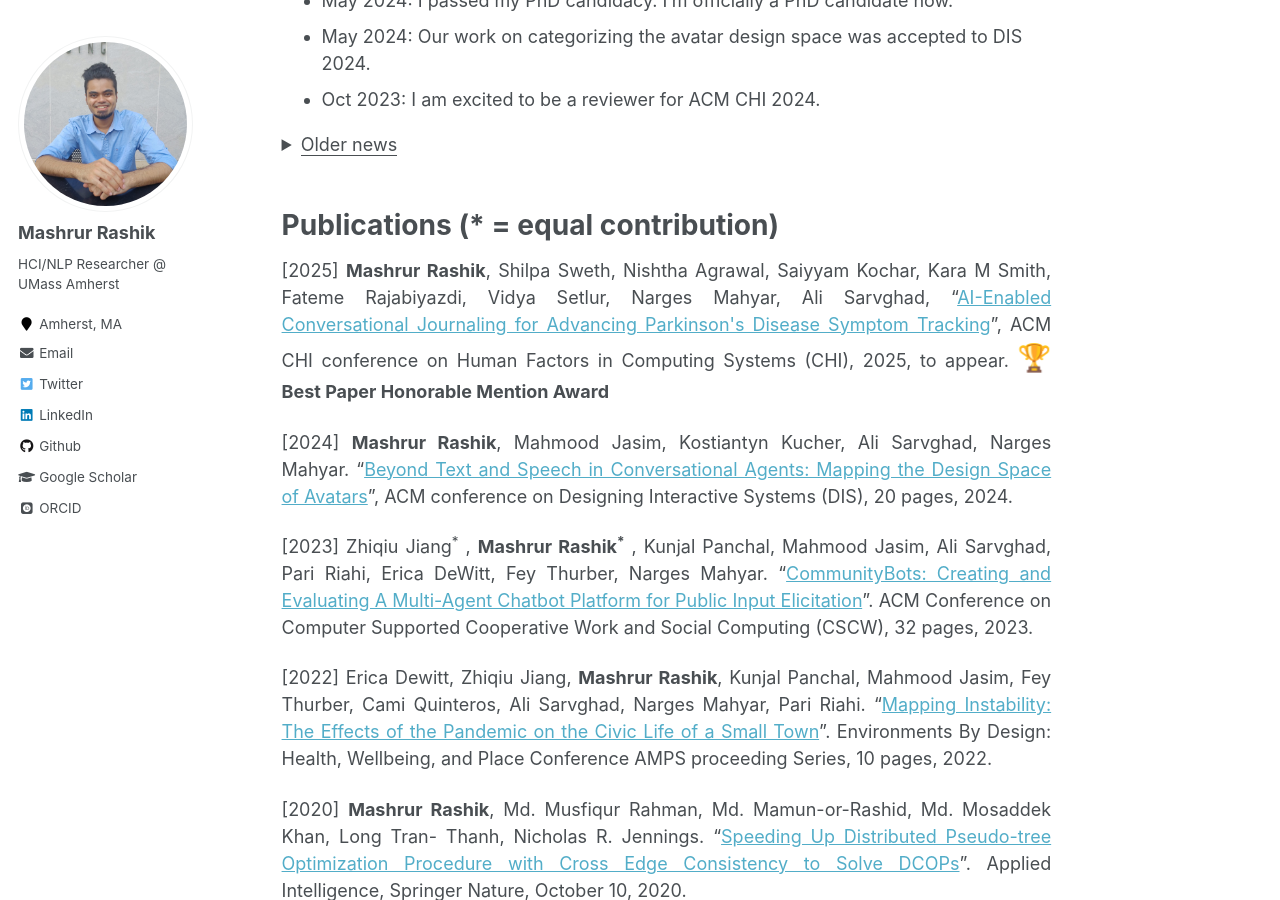
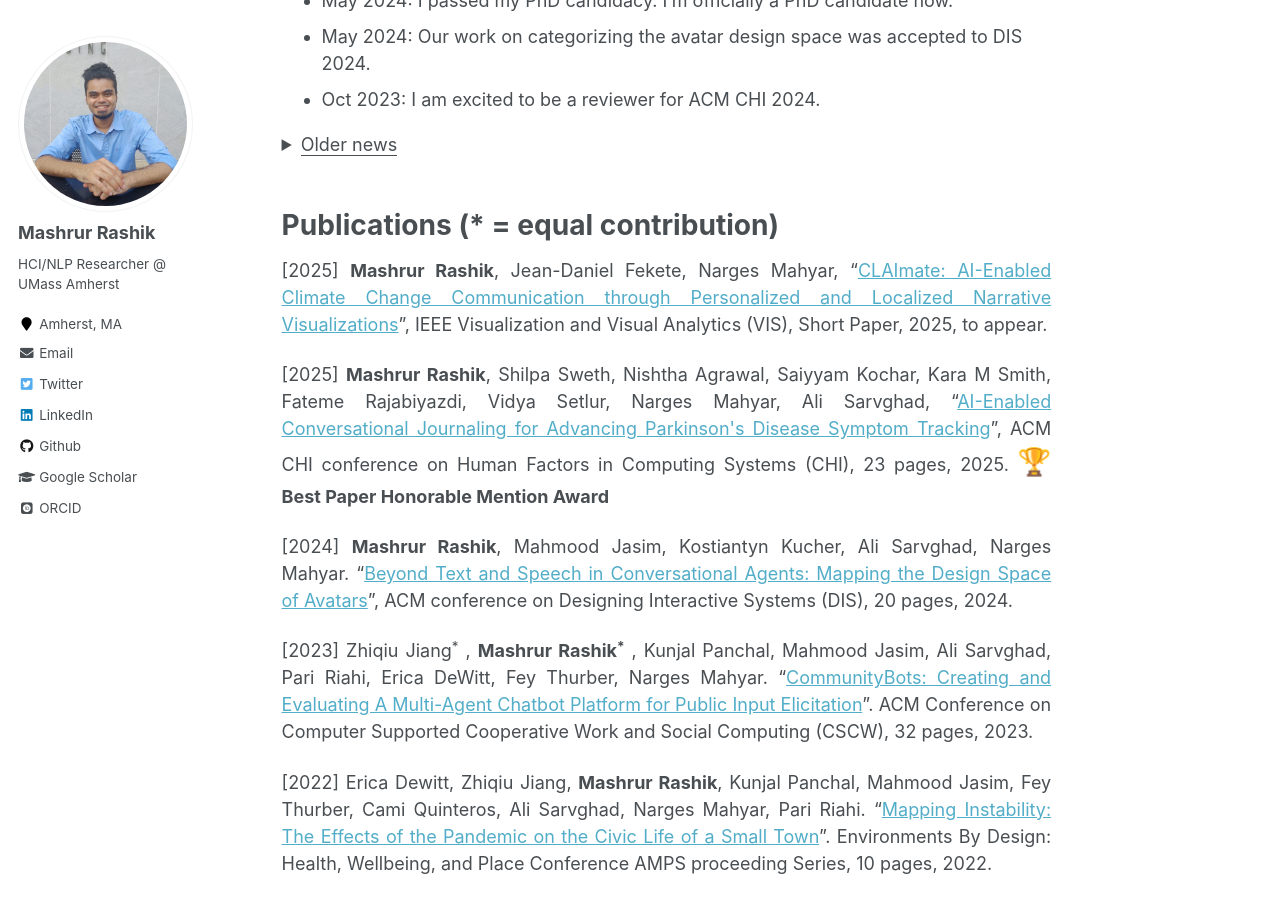
Before and after one commit to mashrur29/mashrur29.github.io, a Jekyll site: the page built from _pages/about.md, in a window 1280 px wide and 900 px high, scrolled down 1429 px. Built offline with Jekyll 4.4.1, drawn with Linux system fonts in a browser that asks for light colours; some web fonts are replaced.

Commit message:
updated about

```diff
--- a/_pages/about.md
+++ b/_pages/about.md
@@ -94,7 +94,9 @@ Recent News
 
 Publications (\* = equal contribution)
 ======
-<p align="justify">[2025] <b>Mashrur Rashik</b>, Shilpa Sweth, Nishtha Agrawal, Saiyyam Kochar, Kara M Smith, Fateme Rajabiyazdi, Vidya Setlur, Narges Mahyar, Ali Sarvghad, “<a href="https://arxiv.org/abs/2503.03532" target="_blank">AI-Enabled Conversational Journaling for Advancing Parkinson's Disease Symptom Tracking</a>”, ACM CHI conference on Human Factors in Computing Systems (CHI), 2025, to appear. <span style="font-size: 1.5em;">&#127942;</span> <strong>Best Paper Honorable Mention Award</strong></p>
+<p align="justify">[2025] <b>Mashrur Rashik</b>, Jean-Daniel Fekete, Narges Mahyar, “<a href="#" target="_blank">CLAImate: AI-Enabled Climate Change Communication through Personalized and Localized Narrative Visualizations</a>”, IEEE Visualization and Visual Analytics (VIS), Short Paper, 2025, to appear.</p>
+
+<p align="justify">[2025] <b>Mashrur Rashik</b>, Shilpa Sweth, Nishtha Agrawal, Saiyyam Kochar, Kara M Smith, Fateme Rajabiyazdi, Vidya Setlur, Narges Mahyar, Ali Sarvghad, “<a href="https://arxiv.org/abs/2503.03532" target="_blank">AI-Enabled Conversational Journaling for Advancing Parkinson's Disease Symptom Tracking</a>”, ACM CHI conference on Human Factors in Computing Systems (CHI), 23 pages, 2025. <span style="font-size: 1.5em;">&#127942;</span> <strong>Best Paper Honorable Mention Award</strong></p>
 
 <p align="justify">[2024] <b>Mashrur Rashik</b>, Mahmood Jasim, Kostiantyn Kucher, Ali Sarvghad, Narges Mahyar. “<a href="https://dl.acm.org/doi/abs/10.1145/3643834.3661563" target="_blank">Beyond Text and Speech in Conversational Agents: Mapping the Design Space of Avatars</a>”, ACM conference on Designing Interactive Systems (DIS), 20 pages, 2024.</p>
 
```
